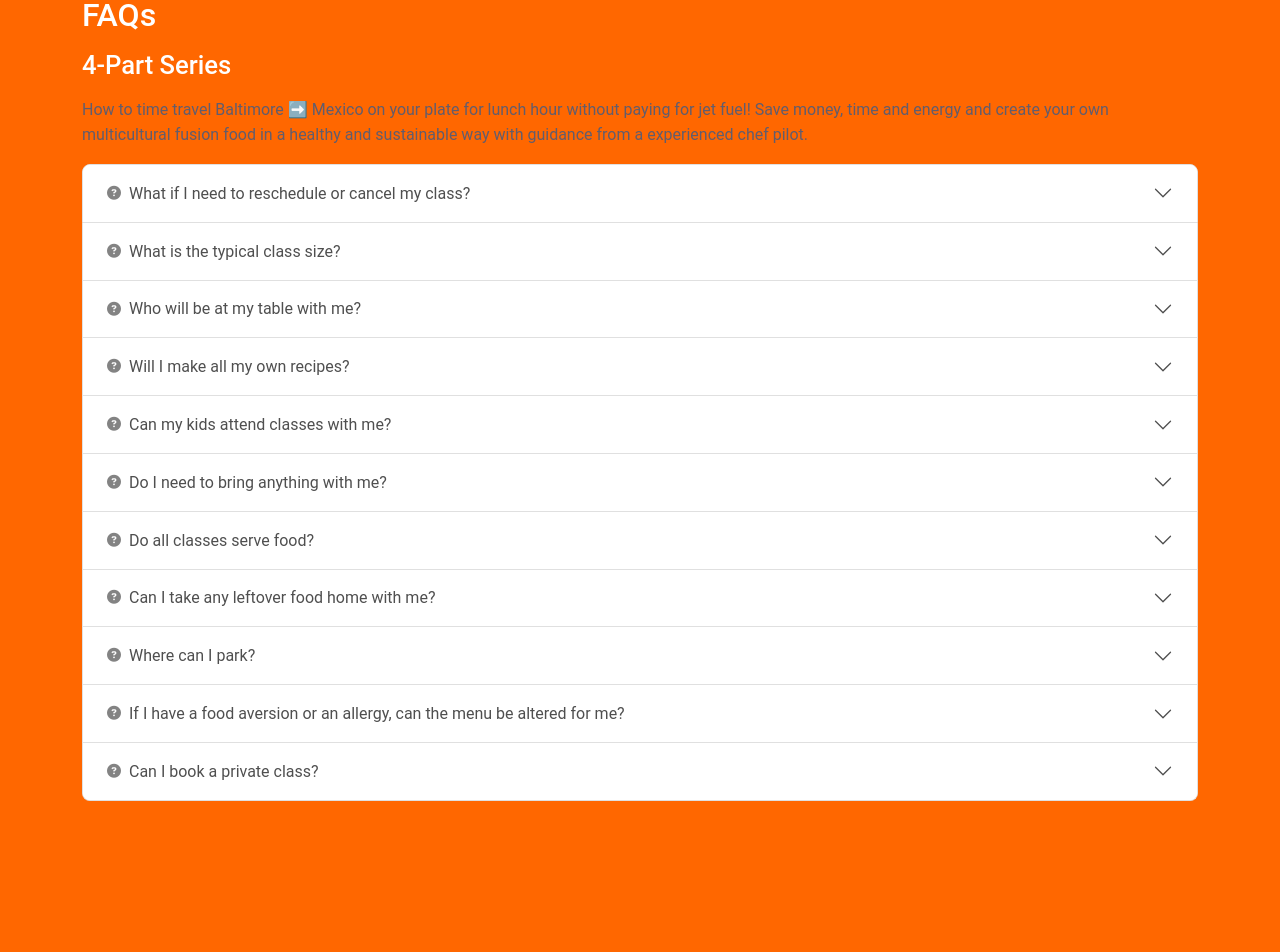
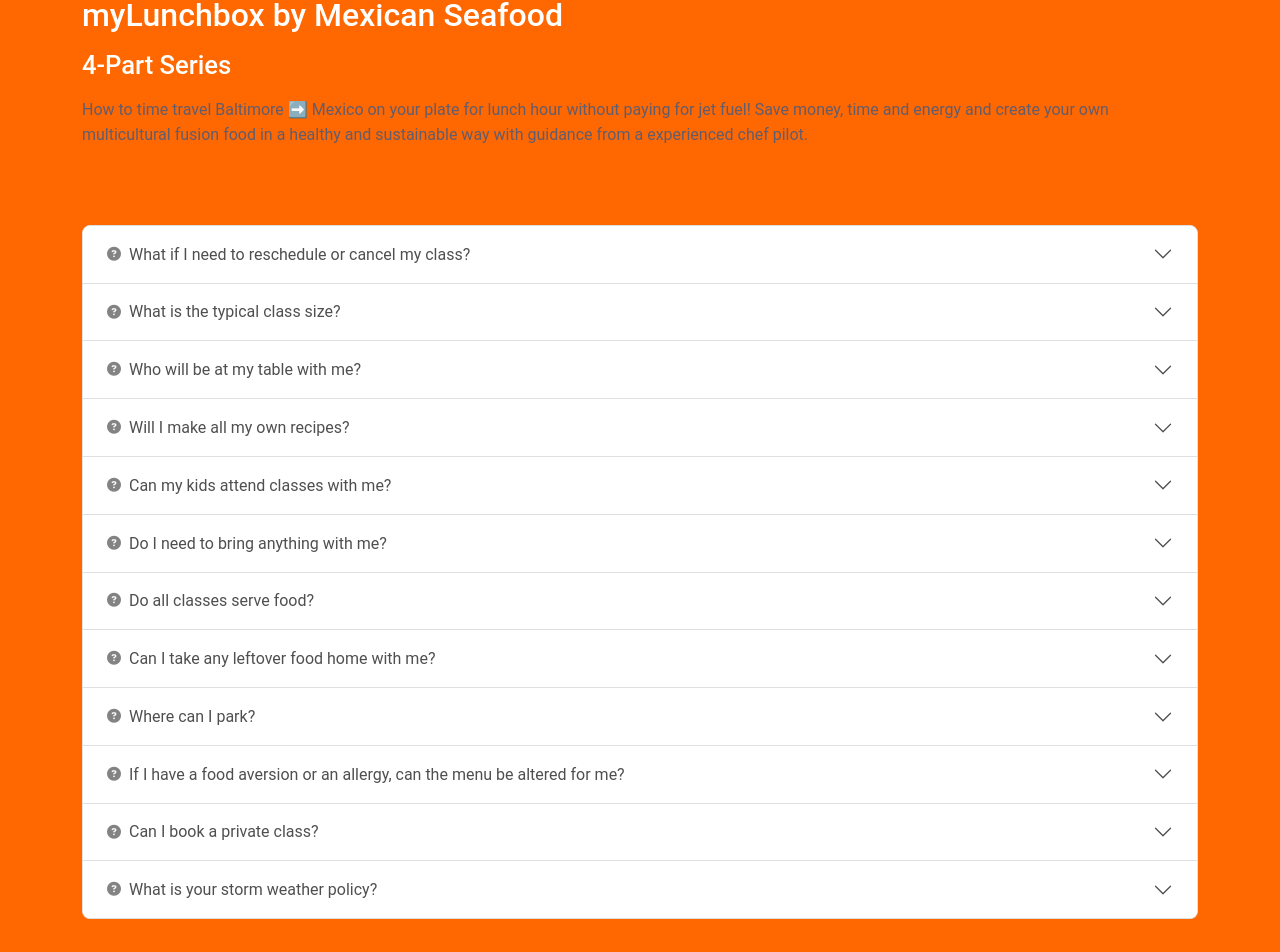
Before and after one commit to lawrencedovin/mylunchbox, a React (Create React App) app: page / in a window 1280 px wide. Shown: the part 81-1033 px from the top of the page. Before the commit the page ends 958 px from the top, so only its background shows below. Built offline with nearby package versions, Linux system fonts and the light colour scheme.

Commit message:
Added Header

```diff
--- a/src/App.js
+++ b/src/App.js
@@ -7,6 +7,7 @@
 
 // Components
 import Navbar from "./components/Navbar/Navbar";
+import Header from "./components/Header/Header";
 import FAQs from "./components/FAQs/FAQs";
 
 function App() {
@@ -16,6 +17,7 @@
       <div className="container">
         <div className="row">
           <div className="col">
+            <Header />
             <FAQs />
           </div>
         </div>
--- a/src/components/FAQs/FAQs.js
+++ b/src/components/FAQs/FAQs.js
@@ -4,14 +4,6 @@
 function FAQs() {
   return (
     <section className="section">
-      <h1 className="main-heading">FAQs</h1>
-      <h2 className="subheading">4-Part Series</h2>
-      <p className="body-text">
-        How to time travel Baltimore ➡️ Mexico on your plate for lunch hour
-        without paying for jet fuel! Save money, time and energy and create your
-        own multicultural fusion food in a healthy and sustainable way with
-        guidance from a experienced chef pilot.
-      </p>
       <div className="accordion" id="accordionExampleY">
         <div className="accordion-item">
           <h2 className="accordion-header" id="headingOneY">
@@ -198,12 +190,16 @@
               For minors ages 8-17, please check out our
               <a href="https://www.baltimorechefshop.com/cooking-classes?category=For%20Kids">
                 {" "}
-                <strong><u>Parent & Me classes</u></strong>{" "}
+                <strong>
+                  <u>Parent & Me classes</u>
+                </strong>{" "}
               </a>
               and our
               <a href="https://www.baltimorechefshop.com/summer-camps/">
                 {" "}
-                <strong><u>Summer Culinary Camps</u></strong>{" "}
+                <strong>
+                  <u>Summer Culinary Camps</u>
+                </strong>{" "}
               </a>
               for options catered for your emerging chef. Standard classes are
               for ages 18+. For safety purposes, kids age 7 and under, including
@@ -305,7 +301,8 @@
           >
             <div className="accordion-body">
               <p>
-                Yes! Students are permitted to take home their leftovers. We will have take-out containers for you.
+                Yes! Students are permitted to take home their leftovers. We
+                will have take-out containers for you.
               </p>
             </div>
           </div>
@@ -332,7 +329,11 @@
           >
             <div className="accordion-body">
               <p>
-                There is metered street parking out front and free street parking both north and south of 36th Street. We are on 'The Avenue' in Hampden, an area that can become quite busy in the evenings and on the weekends, so we do recommend that you plan accordingly.
+                There is metered street parking out front and free street
+                parking both north and south of 36th Street. We are on 'The
+                Avenue' in Hampden, an area that can become quite busy in the
+                evenings and on the weekends, so we do recommend that you plan
+                accordingly.
               </p>
             </div>
           </div>
@@ -348,7 +349,8 @@
               aria-controls="collapseTenY"
             >
               <i className="fas fa-question-circle fa-sm me-2 opacity-70"></i>
-              If I have a food aversion or an allergy, can the menu be altered for me?
+              If I have a food aversion or an allergy, can the menu be altered
+              for me?
             </button>
           </h2>
           <div
@@ -359,10 +361,24 @@
           >
             <div className="accordion-body">
               <p>
-                As our menu-based classes are collaborative, we do not alter recipes for a particular aversion or allergy since this will prevent the other clients from enjoying the dish as it is meant to be prepared. Because of our class structure, we ask our students to self-monitor for aversions or sensitivities and avoid eating the particular dish with that ingredient or to remove it from your own portion, if the dish allows. Better yet, since this is meant to be a fun learning environment, we strongly suggest that you select a menu that accommodates your particular allergies.
+                As our menu-based classes are collaborative, we do not alter
+                recipes for a particular aversion or allergy since this will
+                prevent the other clients from enjoying the dish as it is meant
+                to be prepared. Because of our class structure, we ask our
+                students to self-monitor for aversions or sensitivities and
+                avoid eating the particular dish with that ingredient or to
+                remove it from your own portion, if the dish allows. Better yet,
+                since this is meant to be a fun learning environment, we
+                strongly suggest that you select a menu that accommodates your
+                particular allergies.
               </p>
               <p>
-                <i>Please be advised that, in the case of <strong>severe nut or gluten allergies</strong>, we are not a nut-free nor gluten-free kitchen and cross contamination from other classes cannot be safely avoided.</i>
+                <i>
+                  Please be advised that, in the case of{" "}
+                  <strong>severe nut or gluten allergies</strong>, we are not a
+                  nut-free nor gluten-free kitchen and cross contamination from
+                  other classes cannot be safely avoided.
+                </i>
               </p>
             </div>
           </div>
@@ -389,7 +405,60 @@
           >
             <div className="accordion-body">
               <p>
-                Yes! We would love to host you and your guests for a private cooking class. If you would like to schedule a class, please head to our <a href="https://www.baltimorechefshop.com/private-classes-and-events"><strong><u>Private Group Classes</u></strong></a> page for booking and pricing options.
+                Yes! We would love to host you and your guests for a private
+                cooking class. If you would like to schedule a class, please
+                head to our{" "}
+                <a href="https://www.baltimorechefshop.com/private-classes-and-events">
+                  <strong>
+                    <u>Private Group Classes</u>
+                  </strong>
+                </a>{" "}
+                page for booking and pricing options.
+              </p>
+            </div>
+          </div>
+        </div>
+        <div className="accordion-item">
+          <h2 className="accordion-header" id="headingTwelveY">
+            <button
+              className="accordion-button collapsed"
+              type="button"
+              data-mdb-toggle="collapse"
+              data-mdb-target="#collapseTwelveY"
+              aria-expanded="false"
+              aria-controls="collapseTwelveY"
+            >
+              <i className="fas fa-question-circle fa-sm me-2 opacity-70"></i>
+              What is your storm weather policy?
+            </button>
+          </h2>
+          <div
+            id="collapseTwelveY"
+            className="accordion-collapse collapse"
+            aria-labelledby="headingTwelveY"
+            data-mdb-parent="#accordionExampleY"
+          >
+            <div className="accordion-body">
+              <p>
+                Baltimore Chef Shop will often follow Baltimore City closings,
+                as well as information gathered by the National Weather Service;
+                however, there are occasions where we make an exception.
+                Cancellations due to weather are always in the interest of the
+                safety and well-being of our staff and our clients.
+              </p>
+              <p>
+                In the event of class cancellations due to inclement weather, we
+                will send out an email notification and post an announcement on
+                our Facebook page. Announcements will be posted at least one
+                hour before the class start time if the class is cancelled.
+                Please do not feel obligated to travel to class if you are
+                uncomfortable with the weather conditions.
+              </p>
+              <p>
+                Baltimore Chef Shop is not able to schedule make-up classes or
+                provide refunds for classes canceled due to inclement weather;
+                however, if we decide it is necessary to cancel a class, we will
+                assist you in transferring your enrollment to a future class.
               </p>
             </div>
           </div>
--- /dev/null
+++ b/src/components/Header/Header.js
@@ -0,0 +1,19 @@
+import React from "react";
+import "./Header.css";
+
+function Header() {
+  return (
+    <section className="section">
+      <h1 className="main-heading">myLunchbox by Mexican Seafood</h1>
+      <h2 className="subheading">4-Part Series</h2>
+      <p className="body-text">
+        How to time travel Baltimore ➡️ Mexico on your plate for lunch hour
+        without paying for jet fuel! Save money, time and energy and create your
+        own multicultural fusion food in a healthy and sustainable way with
+        guidance from a experienced chef pilot.
+      </p>
+    </section>
+  );
+}
+
+export default Header;
```
Also changed, not shown: src/components/Header/Header.css (added).
